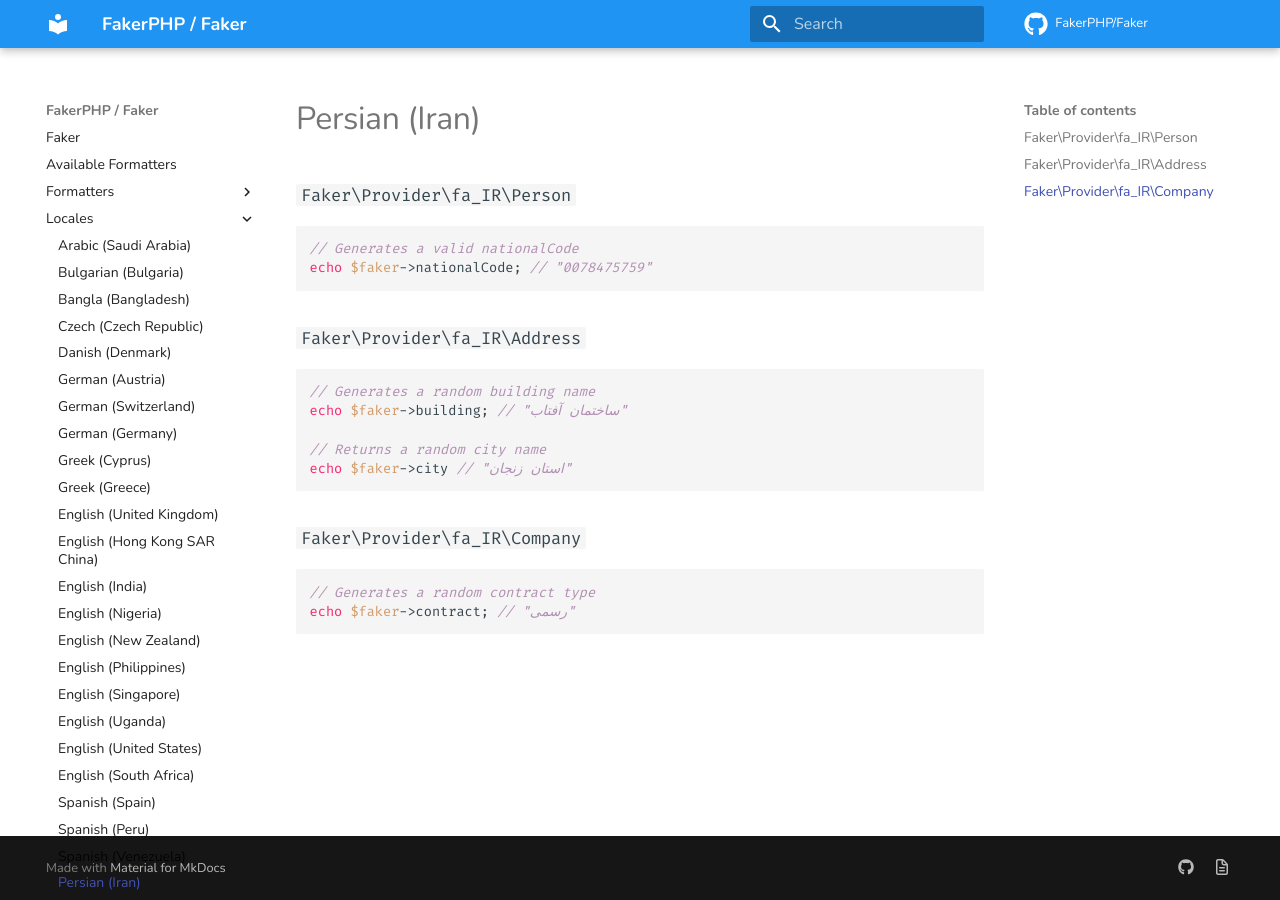
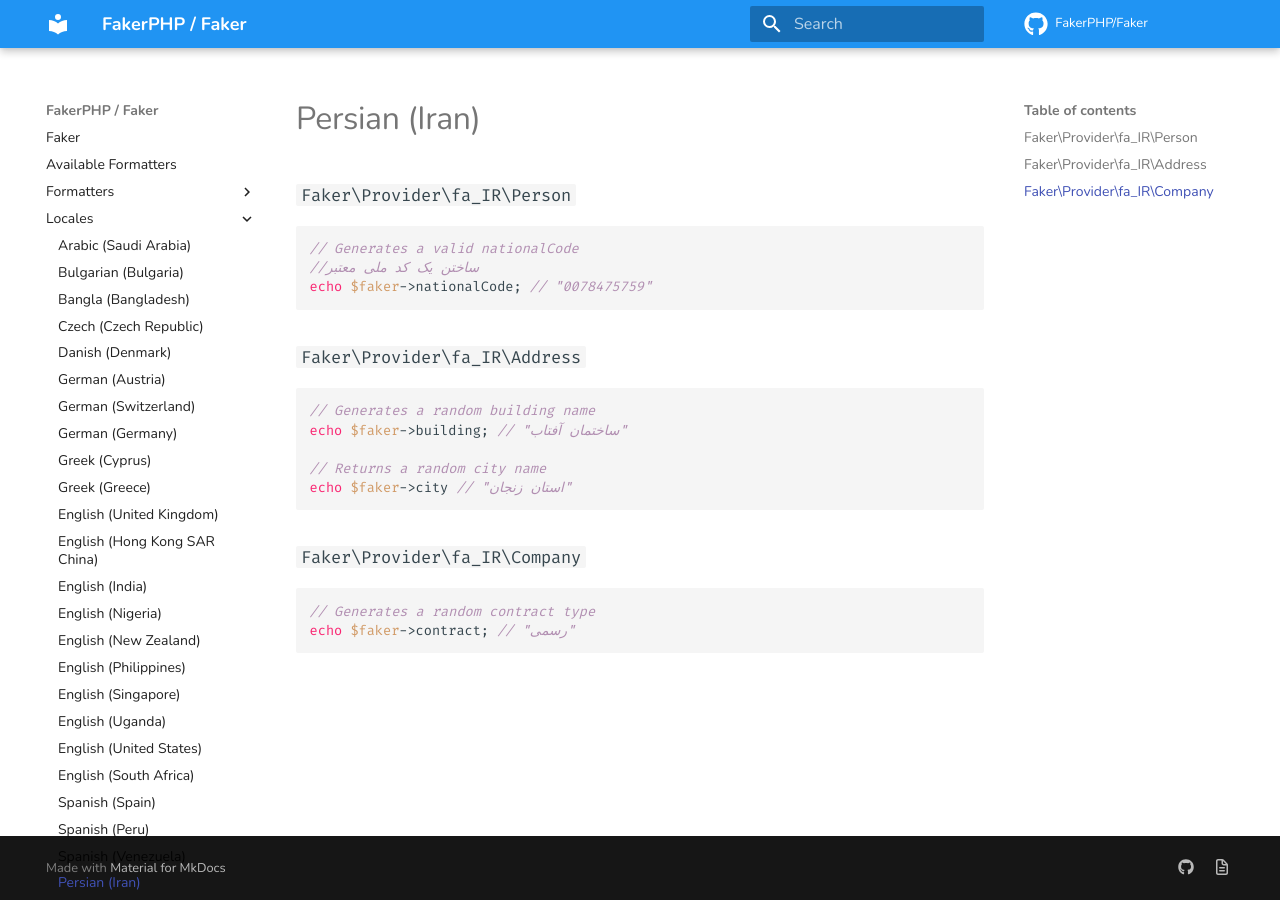
Before and after one commit to FakerPHP/fakerphp.github.io, an MkDocs documentation site: the page built from docs/locales/fa_IR.md, in a window 1280 px wide. Built offline with MkDocs 1.6.1 and Material for MkDocs 9.7.7, drawn with Linux system fonts in a browser that asks for light colours; nearby versions of some CDN libraries; comment, search, counter and statistics services are not loaded.

Commit message:
Update fa_IR.md

````diff
--- a/docs/locales/fa_IR.md
+++ b/docs/locales/fa_IR.md
@@ -4,6 +4,7 @@
 
 ```php
 // Generates a valid nationalCode
+//ساختن یک کد ملی معتبر
 echo $faker->nationalCode; // "0078475759"
 ```
 
````
